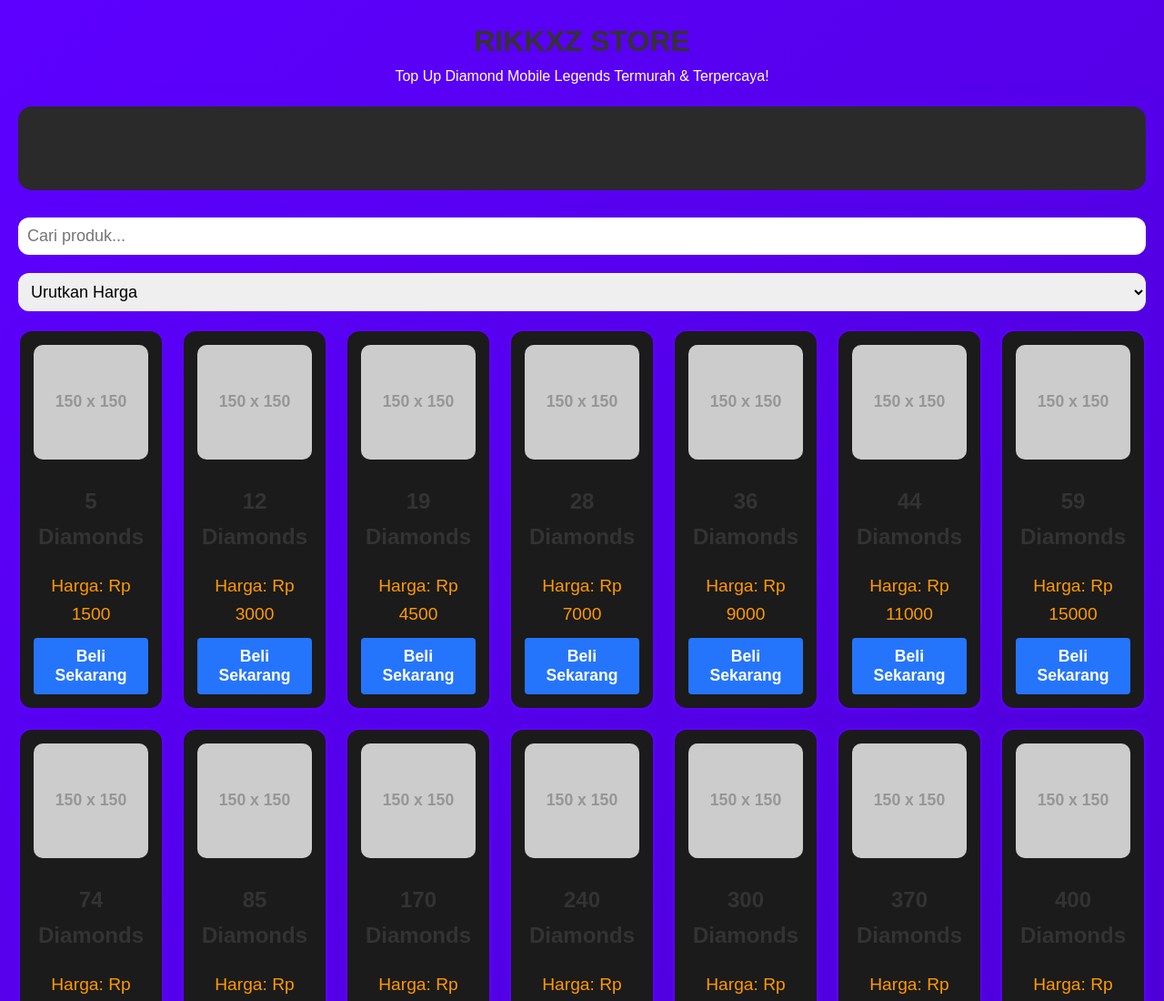
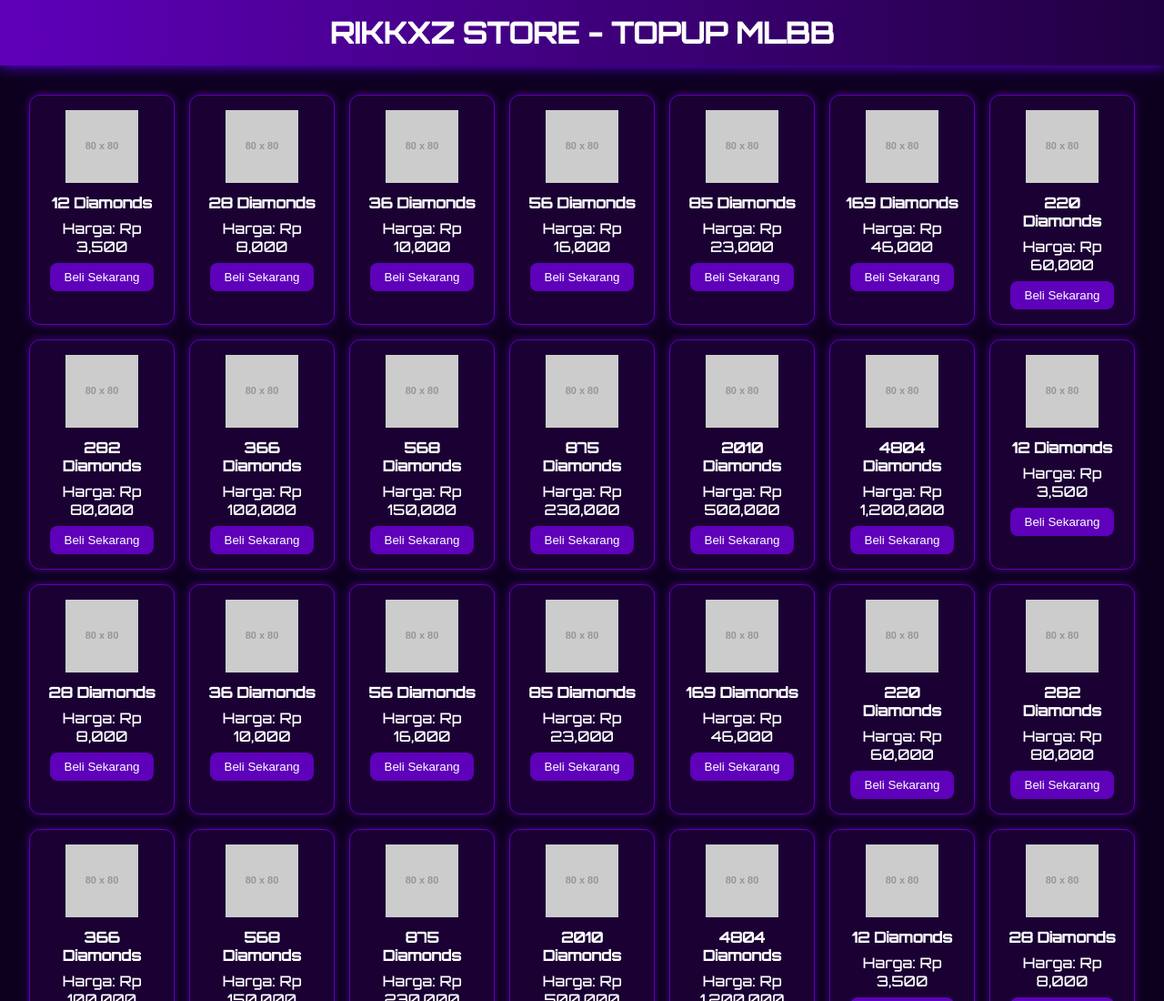
Before and after one commit to CaptObito/GPTPROJECT, a website: page index.html in a window 1280 px wide. Shown: the top 1100 px of the page at 91% size. Drawn offline with Linux system fonts and the light colour scheme; placeholder pictures from the web are drawn by us.

Commit message:
Update index.html

```diff
--- a/index.html
+++ b/index.html
@@ -1,43 +1,115 @@
-<!DOCTYPE html>
-<html lang="id">
+<!DOCTYPE html><html lang="id">
 <head>
     <meta charset="UTF-8">
     <meta name="viewport" content="width=device-width, initial-scale=1.0">
-    <title>RIKKXZ STORE - Top Up Mobile Legends</title>
-    <link rel="stylesheet" href="style.css">
+    <title>RIKKXZ STORE - Topup MLBB</title>
+    <link href="https://fonts.googleapis.com/css2?family=Orbitron:wght@500&display=swap" rel="stylesheet">
+    <style>
+        body {
+            background: #0d001f;
+            color: #ffffff;
+            font-family: 'Orbitron', sans-serif;
+            margin: 0;
+            padding: 0;
+        }
+        header {
+            background: linear-gradient(90deg, #5f00ba, #200040);
+            padding: 1rem;
+            text-align: center;
+            box-shadow: 0 0 15px #6c00ff;
+        }
+        header h1 {
+            margin: 0;
+            font-size: 2rem;
+        }
+        .products {
+            display: grid;
+            grid-template-columns: repeat(auto-fill, minmax(150px, 1fr));
+            gap: 1rem;
+            padding: 2rem;
+        }
+        .product-card {
+            background: #1a0033;
+            border: 1px solid #5f00ba;
+            border-radius: 12px;
+            padding: 1rem;
+            text-align: center;
+            box-shadow: 0 0 10px #420076;
+            transition: transform 0.2s;
+        }
+        .product-card:hover {
+            transform: scale(1.05);
+        }
+        .product-card img {
+            width: 80px;
+            height: 80px;
+        }
+        .product-card h3 {
+            font-size: 1rem;
+            margin: 0.5rem 0;
+        }
+        .product-card p {
+            margin: 0.5rem 0;
+        }
+        .product-card button {
+            background: #5f00ba;
+            border: none;
+            padding: 0.5rem 1rem;
+            border-radius: 8px;
+            color: white;
+            cursor: pointer;
+        }
+        .product-card button:hover {
+            background: #7f00ff;
+        }
+    </style>
 </head>
 <body>
-    <div id="loader">
-        <h1>Loading...</h1>
-    </div>
+    <header>
+        <h1>RIKKXZ STORE - TOPUP MLBB</h1>
+    </header><section class="products" id="product-list">
+    <!-- Etalase produk akan dimuat di sini oleh JS -->
+</section>
 
-    <div class="main-content" style="display:none;">
-        <header class="header">
-            <h1>RIKKXZ STORE</h1>
-            <p>Top Up Diamond Mobile Legends Termurah & Terpercaya!</p>
-        </header>
+<script>
+    const productList = document.getElementById('product-list');
 
-        <div class="carousel">
-            <div class="slides">
-                <div class="slide">Promo 1: Cashback 10%</div>
-                <div class="slide">Promo 2: Diskon 20% Diamond MLBB</div>
-                <div class="slide">Promo 3: Cashback Dana OVO 5%</div>
-            </div>
-        </div>
+    const products = [
+        { name: '12 Diamonds', price: 3500 },
+        { name: '28 Diamonds', price: 8000 },
+        { name: '36 Diamonds', price: 10000 },
+        { name: '56 Diamonds', price: 16000 },
+        { name: '85 Diamonds', price: 23000 },
+        { name: '169 Diamonds', price: 46000 },
+        { name: '220 Diamonds', price: 60000 },
+        { name: '282 Diamonds', price: 80000 },
+        { name: '366 Diamonds', price: 100000 },
+        { name: '568 Diamonds', price: 150000 },
+        { name: '875 Diamonds', price: 230000 },
+        { name: '2010 Diamonds', price: 500000 },
+        { name: '4804 Diamonds', price: 1200000 }
+    ];
 
-        <input type="text" id="searchBar" placeholder="Cari produk...">
+    for (let i = 0; i < 16; i++) {
+        products.forEach(product => {
+            const div = document.createElement('div');
+            div.className = 'product-card';
+            div.innerHTML = `
+                <img src="https://via.placeholder.com/80" alt="${product.name}" />
+                <h3>${product.name}</h3>
+                <p>Harga: Rp ${product.price.toLocaleString()}</p>
+                <button onclick="orderWhatsApp('${product.name}', '${product.price}')">Beli Sekarang</button>
+            `;
+            productList.appendChild(div);
+        });
+    }
 
-        <select id="filterPrice">
-            <option value="">Urutkan Harga</option>
-            <option value="asc">Murah ke Mahal</option>
-            <option value="desc">Mahal ke Murah</option>
-        </select>
+    function orderWhatsApp(productName, price) {
+        const phone = '6282276742515';
+        const msg = `Halo kak, saya mau beli *${productName}* seharga *Rp ${price}*.`;
+        window.open(`https://wa.me/${phone}?text=${encodeURIComponent(msg)}`);
+    }
+</script>
 
-        <section class="products" id="productList">
-            <!-- PRODUK 200++ AUTO DIISI -->
-        </section>
-    </div>
-
-    <script src="script.js"></script>
 </body>
 </html>
```
